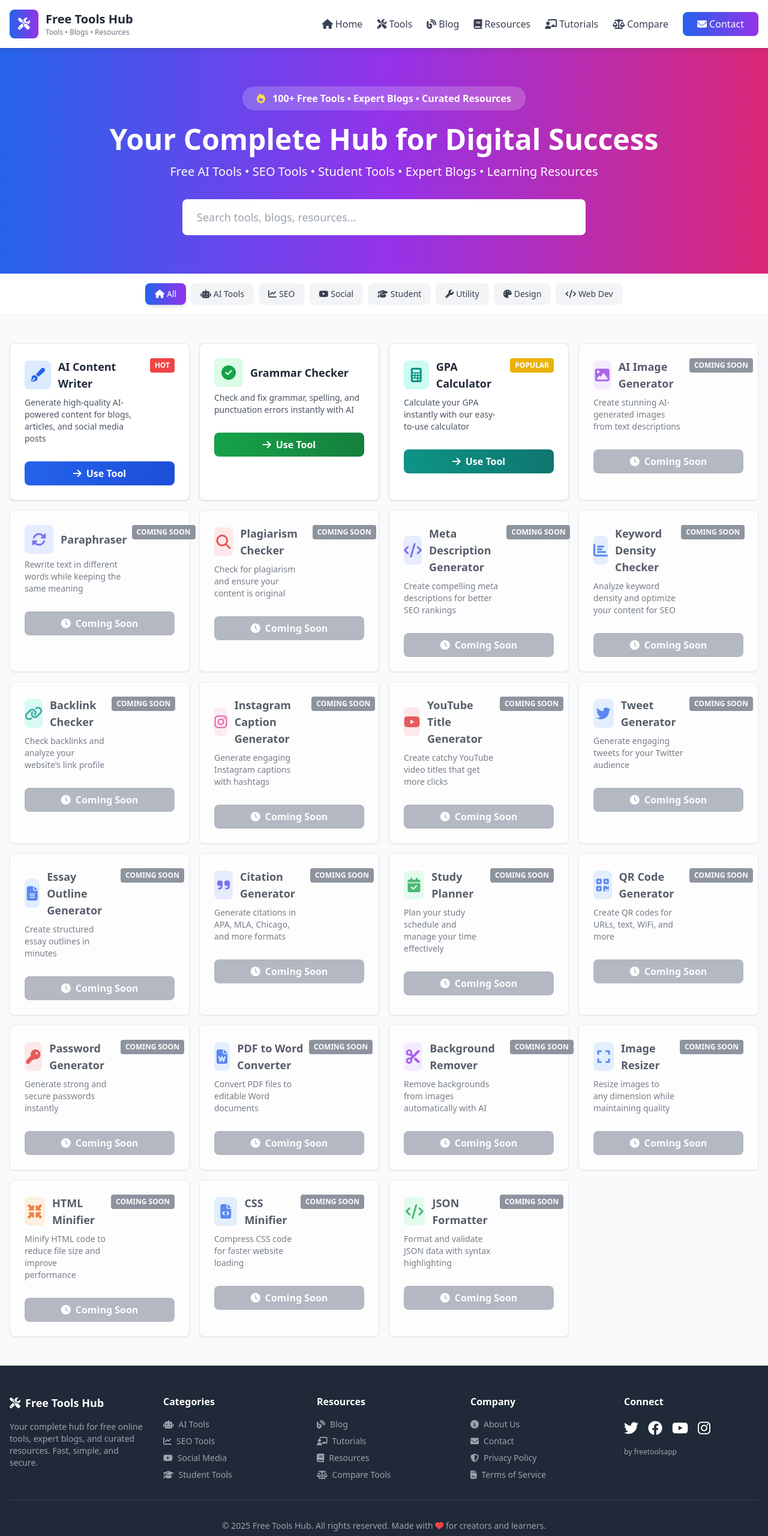
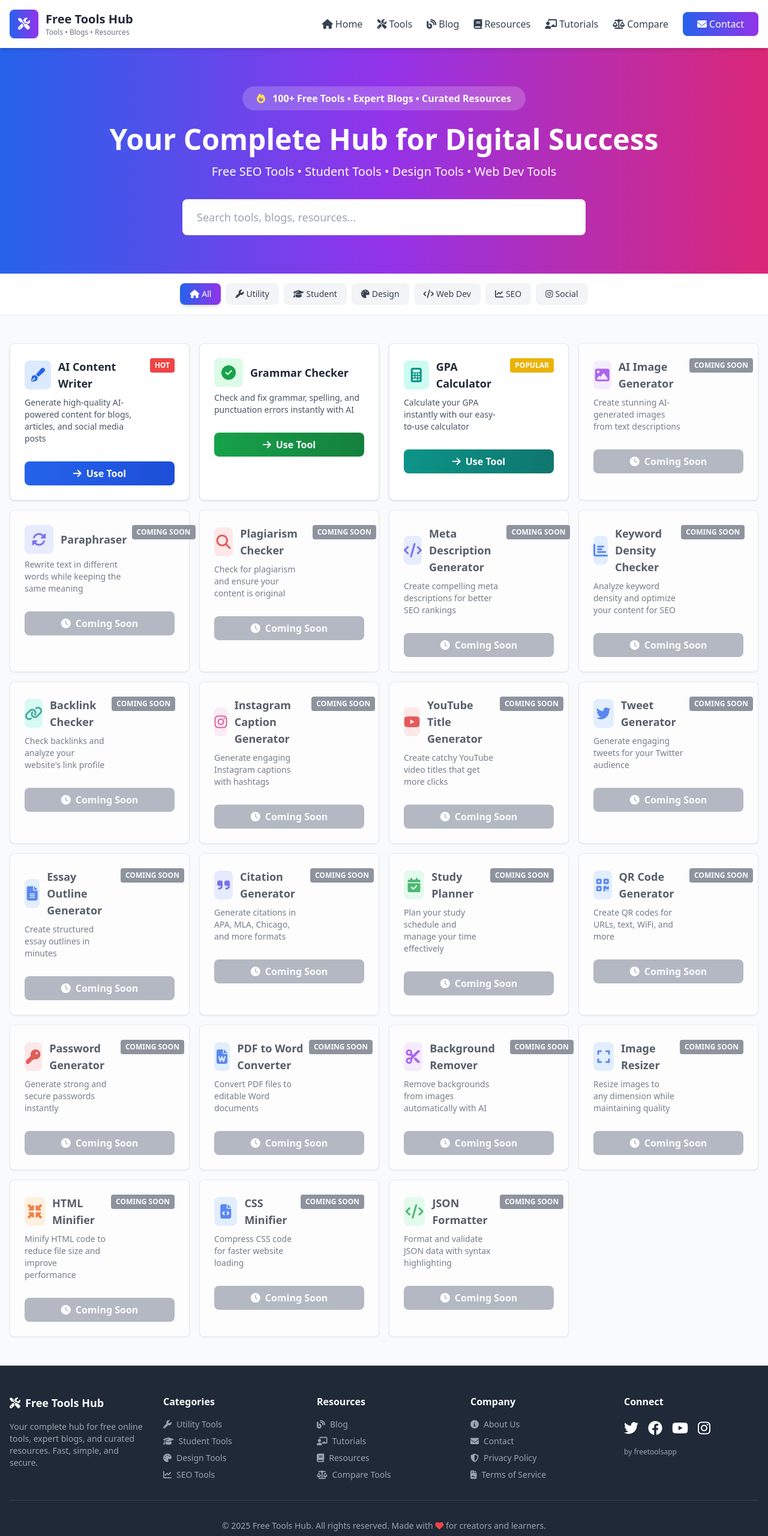
Before and after one commit to freetoolsapp/free-tools-hub, a website: page index.html in a window 1280 px wide. Shown: the whole page at 60% size. Drawn offline with nearby package versions, Linux system fonts and the light colour scheme.

Commit message:
Update index.html

```diff
--- a/index.html
+++ b/index.html
@@ -9,8 +9,8 @@
     <!-- Primary Meta Tags -->
     <title>Free Tools Hub - 100+ Free AI Tools, SEO Tools, Blogs & Resources</title>
     <meta name="title" content="Free Tools Hub - 100+ Free AI Tools, SEO Tools, Blogs & Resources">
-    <meta name="description" content="Your complete hub for free online tools, expert blogs, and curated resources. AI tools, SEO tools, student tools & more. No signup required!">
-    <meta name="keywords" content="free tools hub, free AI tools, SEO tools, online tools, blogs, resources, student tools, calculator, paraphraser, content writer">
+    <meta name="description" content="Your complete hub for free online tools, expert blogs, and curated resources. SEO tools, student tools, design tools & more. No signup required!">
+    <meta name="keywords" content="free tools hub, SEO tools, online tools, blogs, resources, student tools, calculator, design tools, web development">
     <meta name="robots" content="index, follow">
     <meta name="language" content="English">
     <meta name="author" content="freetoolsapp">
@@ -108,7 +108,7 @@
                 </div>
             </div>
             <h2 class="text-4xl md:text-5xl font-bold mb-4">Your Complete Hub for Digital Success</h2>
-            <p class="text-xl mb-8">Free AI Tools • SEO Tools • Student Tools • Expert Blogs • Learning Resources</p>
+            <p class="text-xl mb-8">Free SEO Tools • Student Tools • Design Tools • Web Dev Tools</p>
             <input type="text" id="searchTools" placeholder="Search tools, blogs, resources..." class="w-full max-w-2xl mx-auto px-6 py-4 rounded-lg text-gray-800 text-lg focus:outline-none" aria-label="Search tools">
         </div>
     </section>
@@ -118,13 +118,12 @@
         <div class="container mx-auto px-4">
             <div class="flex flex-wrap gap-2 justify-center text-sm" role="tablist" aria-label="Tool Categories">
                 <button onclick="filterTools('all')" class="category-btn active px-4 py-2 rounded-lg font-medium" role="tab"><i class="fas fa-home mr-1"></i>All</button>
-                <button onclick="filterTools('ai')" class="category-btn px-4 py-2 rounded-lg font-medium" role="tab"><i class="fas fa-robot mr-1"></i>AI Tools</button>
-                <button onclick="filterTools('seo')" class="category-btn px-4 py-2 rounded-lg font-medium" role="tab"><i class="fas fa-chart-line mr-1"></i>SEO</button>
-                <button onclick="filterTools('social')" class="category-btn px-4 py-2 rounded-lg font-medium" role="tab"><i class="fab fa-youtube mr-1"></i>Social</button>
+                <button onclick="filterTools('utility')" class="category-btn px-4 py-2 rounded-lg font-medium" role="tab"><i class="fas fa-wrench mr-1"></i>Utility</button>
                 <button onclick="filterTools('student')" class="category-btn px-4 py-2 rounded-lg font-medium" role="tab"><i class="fas fa-graduation-cap mr-1"></i>Student</button>
-                <button onclick="filterTools('utility')" class="category-btn px-4 py-2 rounded-lg font-medium" role="tab"><i class="fas fa-wrench mr-1"></i>Utility</button>
                 <button onclick="filterTools('design')" class="category-btn px-4 py-2 rounded-lg font-medium" role="tab"><i class="fas fa-palette mr-1"></i>Design</button>
                 <button onclick="filterTools('webdev')" class="category-btn px-4 py-2 rounded-lg font-medium" role="tab"><i class="fas fa-code mr-1"></i>Web Dev</button>
+                <button onclick="filterTools('seo')" class="category-btn px-4 py-2 rounded-lg font-medium" role="tab"><i class="fas fa-chart-line mr-1"></i>SEO</button>
+                <button onclick="filterTools('social')" class="category-btn px-4 py-2 rounded-lg font-medium" role="tab"><i class="fab fa-instagram mr-1"></i>Social</button>
             </div>
         </div>
     </section>
@@ -149,10 +148,10 @@
                 <div>
                     <h4 class="font-bold mb-4">Categories</h4>
                     <ul class="space-y-2 text-sm text-gray-400">
-                        <li><a href="#tools" onclick="filterTools('ai')" class="hover:text-white transition"><i class="fas fa-robot mr-2"></i>AI Tools</a></li>
+                        <li><a href="#tools" onclick="filterTools('utility')" class="hover:text-white transition"><i class="fas fa-wrench mr-2"></i>Utility Tools</a></li>
+                        <li><a href="#tools" onclick="filterTools('student')" class="hover:text-white transition"><i class="fas fa-graduation-cap mr-2"></i>Student Tools</a></li>
+                        <li><a href="#tools" onclick="filterTools('design')" class="hover:text-white transition"><i class="fas fa-palette mr-2"></i>Design Tools</a></li>
                         <li><a href="#tools" onclick="filterTools('seo')" class="hover:text-white transition"><i class="fas fa-chart-line mr-2"></i>SEO Tools</a></li>
-                        <li><a href="#tools" onclick="filterTools('social')" class="hover:text-white transition"><i class="fab fa-youtube mr-2"></i>Social Media</a></li>
-                        <li><a href="#tools" onclick="filterTools('student')" class="hover:text-white transition"><i class="fas fa-graduation-cap mr-2"></i>Student Tools</a></li>
                     </ul>
                 </div>
                 <div>
```
